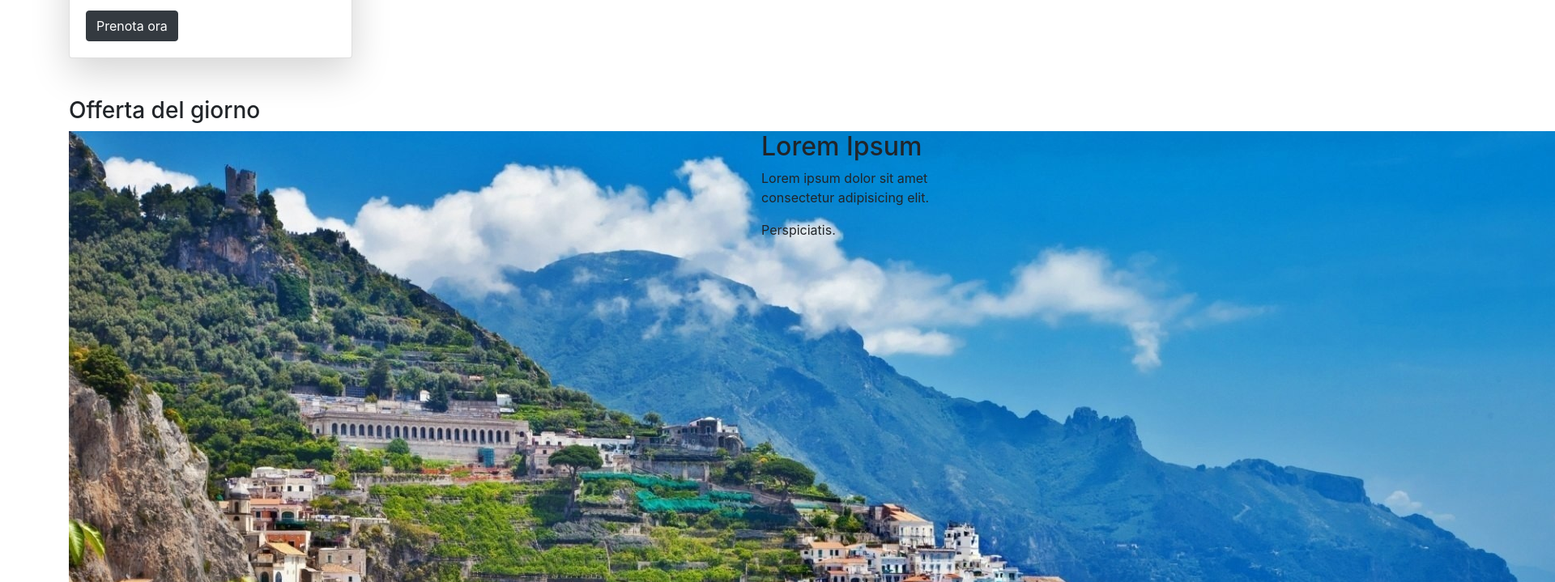
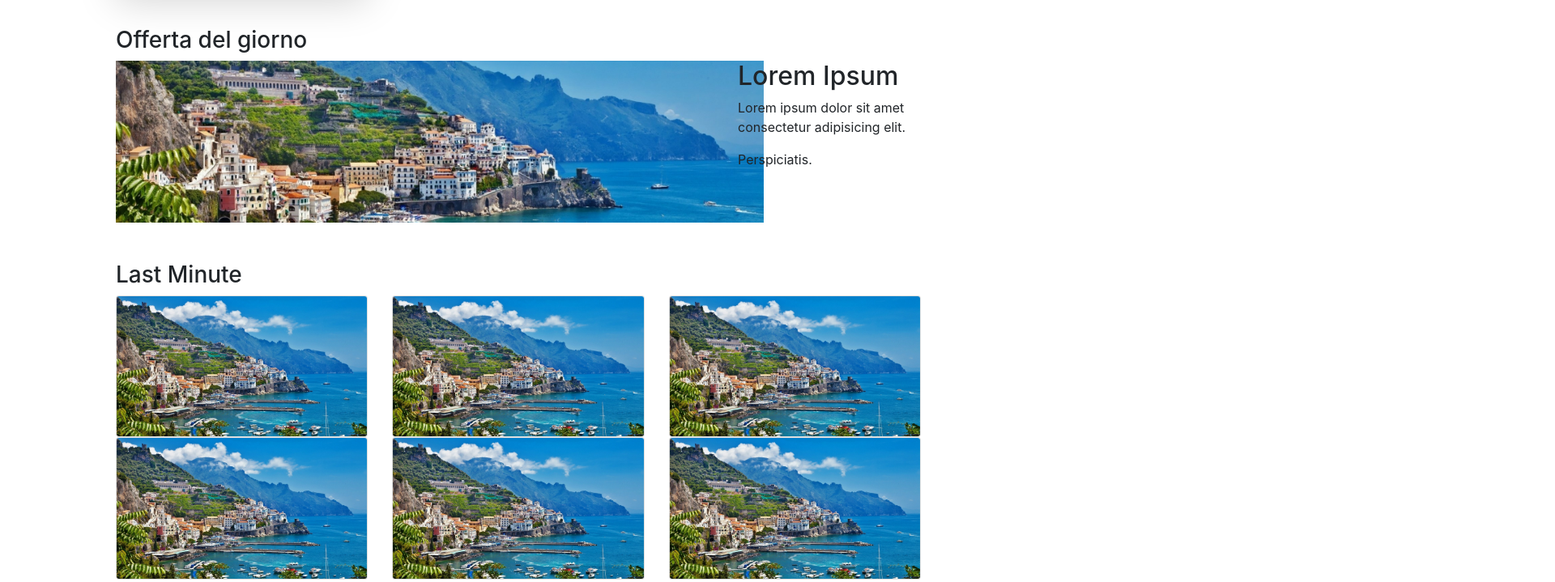
Before and after one commit to Angelb2b/Esercizio-M3-D4, a plain HTML site: page index.html in a window 1280 px wide. Shown: the part 1988-2707 px from the top of the page at 81% size, 1920 px wide, since content can reach past the window. Drawn offline with nearby package versions, Linux system fonts and the light colour scheme.

Commit message:
Update style.css

```diff
--- a/style.css
+++ b/style.css
@@ -1,21 +1,23 @@
 @media screen and (max-width:576px) {
-    #invisible{
+    #invisible {
         display: none;
     }
 }
 
-.img-nav{
+.container {
+    width: 80%;
+}
+
+.img-nav {
     width: 60px;
 }
 
-.container-nav {
-    height: 60px;
-}
-
-.card-img-top{
+.card-img-top {
     width: 200px;
 }
 
-.off-giorno{
-    width: 400px;
+.img-off {
+    width: 800px;
+    height: 200px;
+    object-fit: cover;
 }
```
